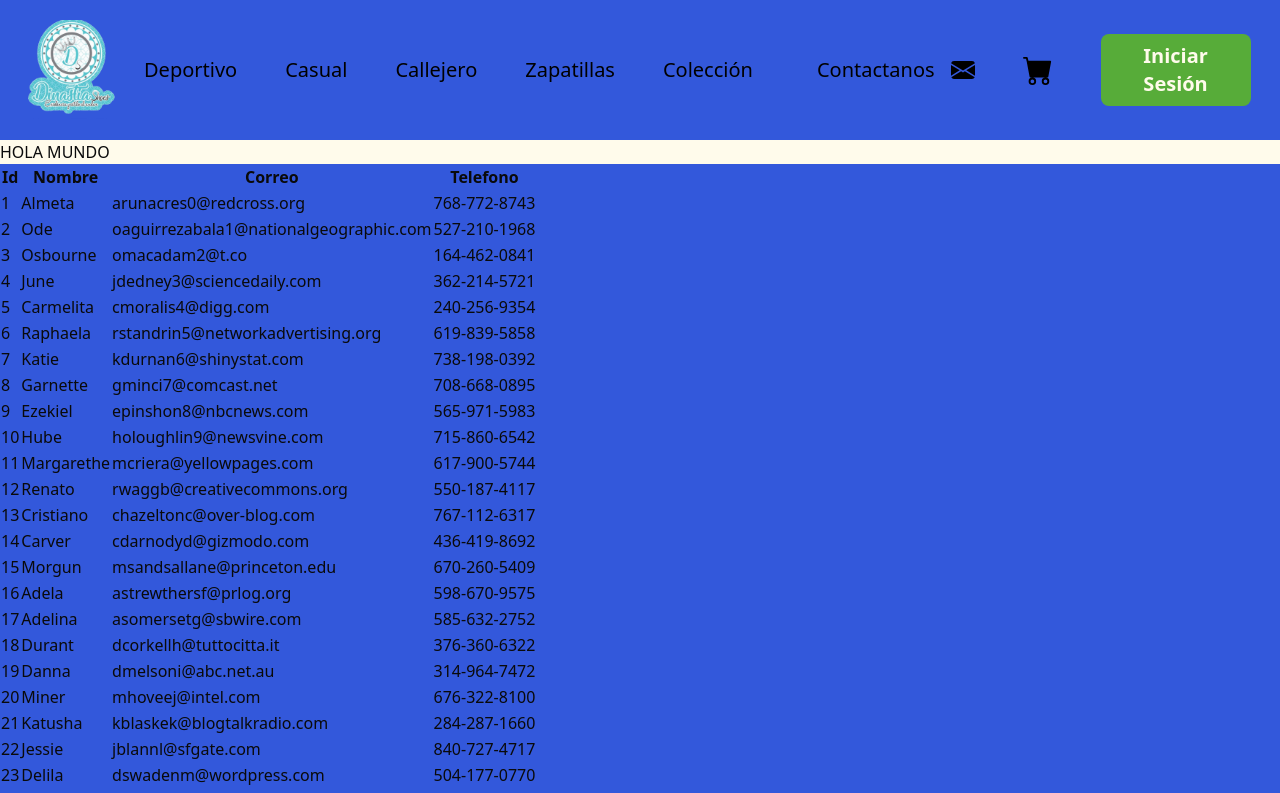
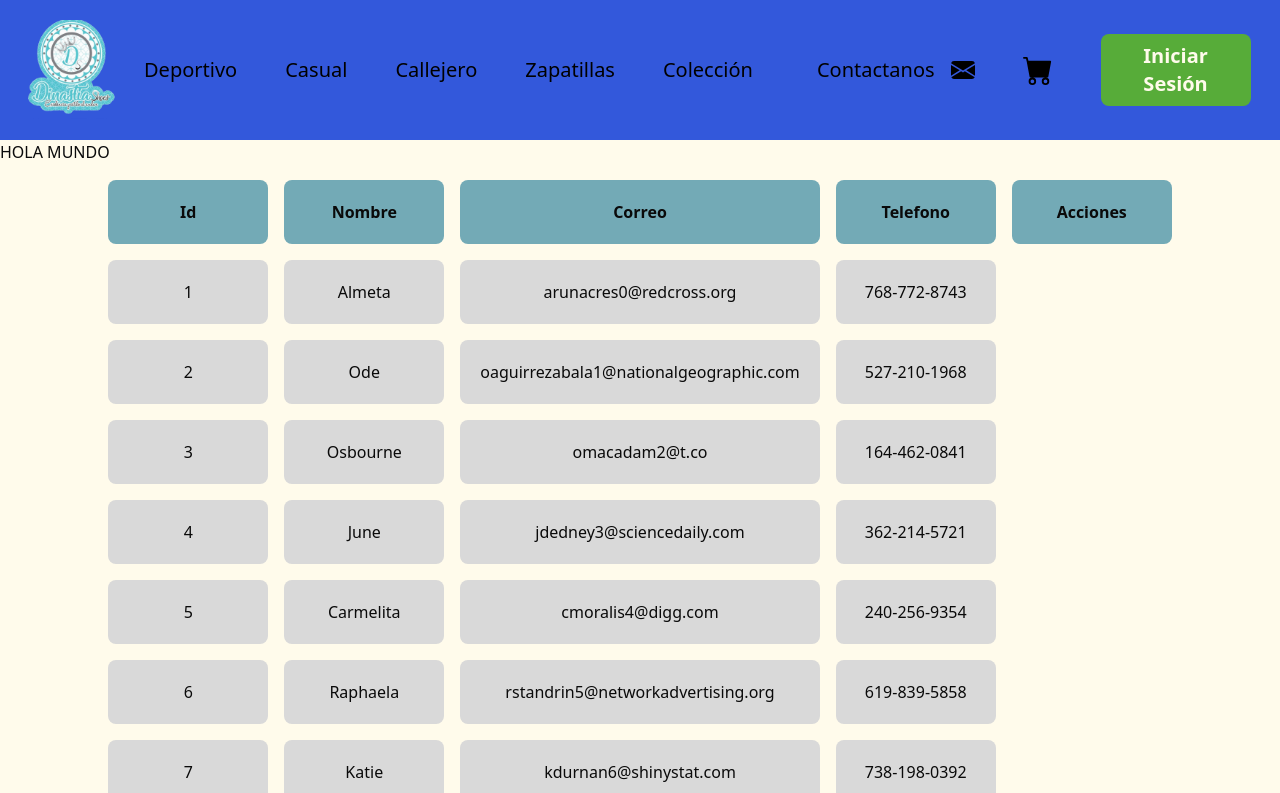
Before and after one commit to Malvare22/DinastiaShoes, a Next.js app: page /empleados in a window 1280 px wide. Shown: the top 793 px of the page. Built offline with nearby package versions, Linux system fonts and the light colour scheme.

Commit message:
Aplicados estilos en la Tabla

```diff
--- a/app/components/table.jsx
+++ b/app/components/table.jsx
@@ -34,32 +34,33 @@ export const Table = () => {
     });
 
     return (
-        <div className="bg-blue text-black">
-            <table>
-                <thead>
+        <div className="text-black flex justify-center">
+            <table className="border-separate md:border-spacing-4 text-center">
+                <thead className="">
                     {
                         table.getHeaderGroups().map(
                             headerGroup => (
-                                <tr key={headerGroup.id}>
+                                <tr key={headerGroup.id} className="">
                                     {headerGroup.headers.map(
                                         header => (
-                                            <th key={header.id} onClick={header.column.getToggleSortingHandler()}>
+                                            <th key={header.id} onClick={header.column.getToggleSortingHandler()} className="bg-grisAzulado md:p-5 rounded-lg md:w-40">
                                                 {flexRender(header.column.columnDef.header, header.getContext())}
                                             </th>
                                         )
                                     )}
+                                    <th className="bg-grisAzulado md:p-5 rounded-lg md:w-40">Acciones</th>
                                 </tr>
                             )
                         )
                     }
                 </thead>
-                <tbody>
+                <tbody className="">
                     {
                         table.getRowModel().rows.map((row) => (
-                            <tr key={row.id}>
+                            <tr key={row.id} className="">
                                 {
                                     row.getVisibleCells().map((cell) => (
-                                        <td key={cell.id}>
+                                        <td key={cell.id} className="bg-lightGrey md:p-5 rounded-lg">
                                             {flexRender(cell.column.columnDef.cell, cell.getContext())}
                                         </td>
                                     ))
--- a/tailwind.config.js
+++ b/tailwind.config.js
@@ -32,7 +32,8 @@ module.exports = {
       'darkRed' : '#AC3939',
       'standardWhite': colors.white,
       'standardGrey': colors.grey,
-      'pink': "#D5BBBB"
+      'pink': "#D5BBBB",
+      'grisAzulado': '#73AAB6'
     },
   },
   plugins: [],
```
